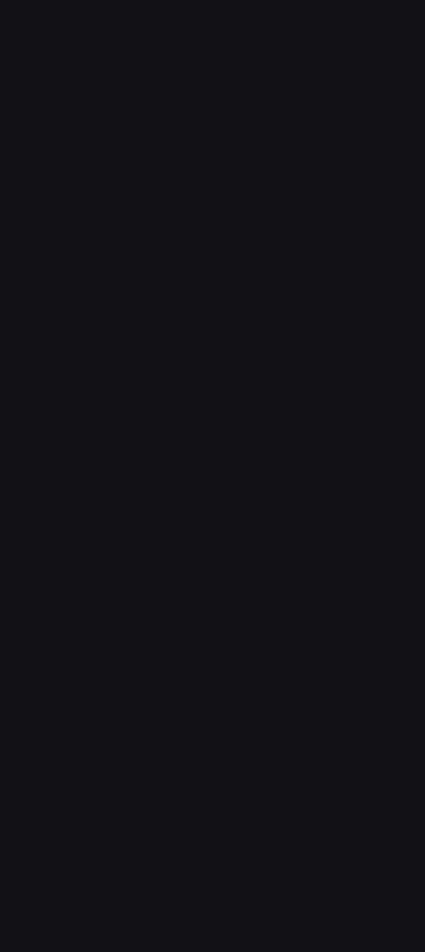
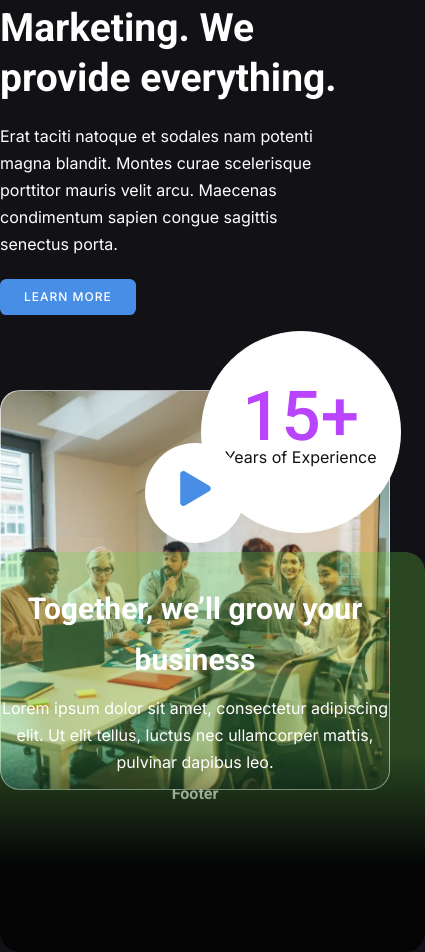
Before and after one commit to mansoorhussain3053/techsol-react, a React (Vite) app: page / in a window 390 px wide. Shown: the part 1260-2212 px from the top of the page, 425 px wide, since content can reach past the window. Before the commit the page ends 1251 px from the top, so only its background shows below. Built offline with nearby package versions, Linux system fonts and the light colour scheme.

Commit message:
Branding Section Responsive Remaining

```diff
--- a/package.json
+++ b/package.json
@@ -11,7 +11,8 @@
   },
   "dependencies": {
     "react": "^18.2.0",
-    "react-dom": "^18.2.0"
+    "react-dom": "^18.2.0",
+    "react-icons": "^4.12.0"
   },
   "devDependencies": {
     "@types/react": "^18.2.43",
--- a/src/App.jsx
+++ b/src/App.jsx
@@ -16,7 +16,6 @@ import WhyChooseUs from './components/Home/WhyChooseUs'
 function App() {
   return (
     <>
-
     <Header/>
     <HeroSection/>
     <WhoWeAre/>
--- a/src/components/Home/WhoWeAre.jsx
+++ b/src/components/Home/WhoWeAre.jsx
@@ -1,9 +1,23 @@
+import './whoweare.css'
+import { FaPlay } from "react-icons/fa";
 
 
 const WhoWeAre = () => {
   return (
-    <div>
-      Who We are
+    <div className='Container__Who'>
+      <div className="Branding__color"></div>
+      <div className="Container__Branding">
+        <h3>WHO WE ARE</h3>
+        <h2>Branding, SEO, PPC, Content Marketing. We provide everything.</h2>
+        <p>Erat taciti natoque et sodales nam potenti magna blandit. Montes curae scelerisque porttitor mauris velit arcu. Maecenas condimentum sapien congue sagittis senectus porta.</p>
+        <button>LEARN MORE</button>
+      </div>
+      <div className="Container__Video">
+        <div className='Icon__Div'><h1>15+</h1><p>Years of Experience</p></div>
+        <div className='Icon-1'><i><FaPlay className='Icon-1-icon'/></i></div>
+        <h3>Together, we’ll grow your business</h3>
+        <p>Lorem ipsum dolor sit amet, consectetur adipiscing elit. Ut elit tellus, luctus nec ullamcorper mattis, pulvinar dapibus leo.</p>
+      </div>
     </div>
   )
 }
--- a/src/components/Home/whychooseus.css
+++ b/src/components/Home/whychooseus.css
@@ -0,0 +1,147 @@
+.Container__Who{
+    position: relative;
+    padding: 50px auto;
+    max-width: 1300px;
+    margin: 0 auto;
+    display: grid;
+    grid-template-columns: 1fr 1fr;
+    height: 100vh;
+    gap: 20px;
+    align-items: center;
+    z-index: 8;
+}
+.Container__Branding{
+    display: flex;
+    flex-direction: column;
+    row-gap: 20px;
+    text-align: left;
+    padding-right: 50px;
+}
+.Container__Branding h3 {
+    color: var(--color-primary);
+}
+.Branding__color{
+    position: absolute;
+    left: 50.8%;
+    background: linear-gradient(0deg, rgba(0,0,0,0.7847514005602241) 21%, rgba(104,213,64,0.27494747899159666) 50%);
+    z-index: 5;
+    width: 640px;
+    height: 400px;
+    border-radius: 20px;
+}
+.Container__Branding h2 {
+    line-height: 50px;
+    font-weight: 600;
+}
+.Container__Video{
+    background: url('../../assets/branding.webp');
+    background-position: center;
+    background-size: cover;
+    background-repeat: no-repeat;
+    position: relative;
+    display: flex;
+    flex-direction: column;
+    justify-content: center;
+    align-items: center;
+    height: 400px;
+    border-radius: 20px;
+    border: 1px solid rgba(255, 255, 255, 0.678);
+
+}
+.Container__Video h3{
+    z-index: 7;
+    font-size: 30px;
+    font-weight: 600;
+    margin-bottom: 10px;
+}
+.Container__Video p{
+    z-index: 7;
+}
+.Icon__Div{
+    z-index: 7;
+    position: absolute;
+    display: flex;
+    justify-content: space-around;
+    align-items: center;
+    flex-direction: column;
+    top: -15%;
+    right: -10%;
+    border: 1px solid white;
+    border-radius: 50%;
+    width: 200px;
+    background: var(--color-white)
+
+}
+.Icon__Div h1{
+    color: var(--color-primary);
+    line-height: 50px;
+    padding-top: 60px;
+}
+.Icon__Div p{
+    color: var(--color-bg);
+    line-height: 30px;
+    padding-bottom: 60px;
+}
+.Icon-1{
+    background: var(--color-white);
+    width: 100px;
+    height: 100px;
+    display: flex;
+    flex-direction: column;
+    justify-content: center;
+    align-items: center;
+    z-index: 7;
+    margin: 40px 20px;
+    border-radius: 50%;
+    transition: var(--transition);
+    cursor: pointer;
+}
+.Icon-1:hover{
+    background: var(--color-primary);
+}
+.Icon-1-icon{
+    color: var(--color-primary-variant);
+    font-size: 35px;
+}
+.Icon-1-icon:hover{
+    color: var(--color-white);
+}
+
+
+/*  ================  MEDIA QUERIES (MEDIUM DEVICES) =================  */
+@media screen and (max-width: 768px) {
+    .Container__Who{
+        grid-template-columns: 1fr;
+        max-width: 680px;
+        padding: 140px 0;
+        gap: 75px;
+    }
+    .Branding__color {
+        top: 79.4%;
+    left: auto;
+    width: 682px;
+    }
+    .Icon__Div {
+        z-index: 7;
+        position: absolute;
+        display: flex;
+        justify-content: space-around;
+        align-items: center;
+        flex-direction: column;
+        top: -15%;
+        right: -3%;
+        border: 1px solid white;
+        border-radius: 50%;
+        width: 200px;
+        background: var(--color-white);
+    }
+  }
+
+  /*  ================  MEDIA QUERIES (SMALL DEVICES) =================  */
+  @media screen and (max-width: 425px) {
+    .Branding__color {
+        top: 98.7%;
+        left: auto;
+        width: 425px;
+    }
+  }
```
Also changed, not shown: src/assets/branding.webp (added), 1 other file (tests, documents, lock files or other folders).
